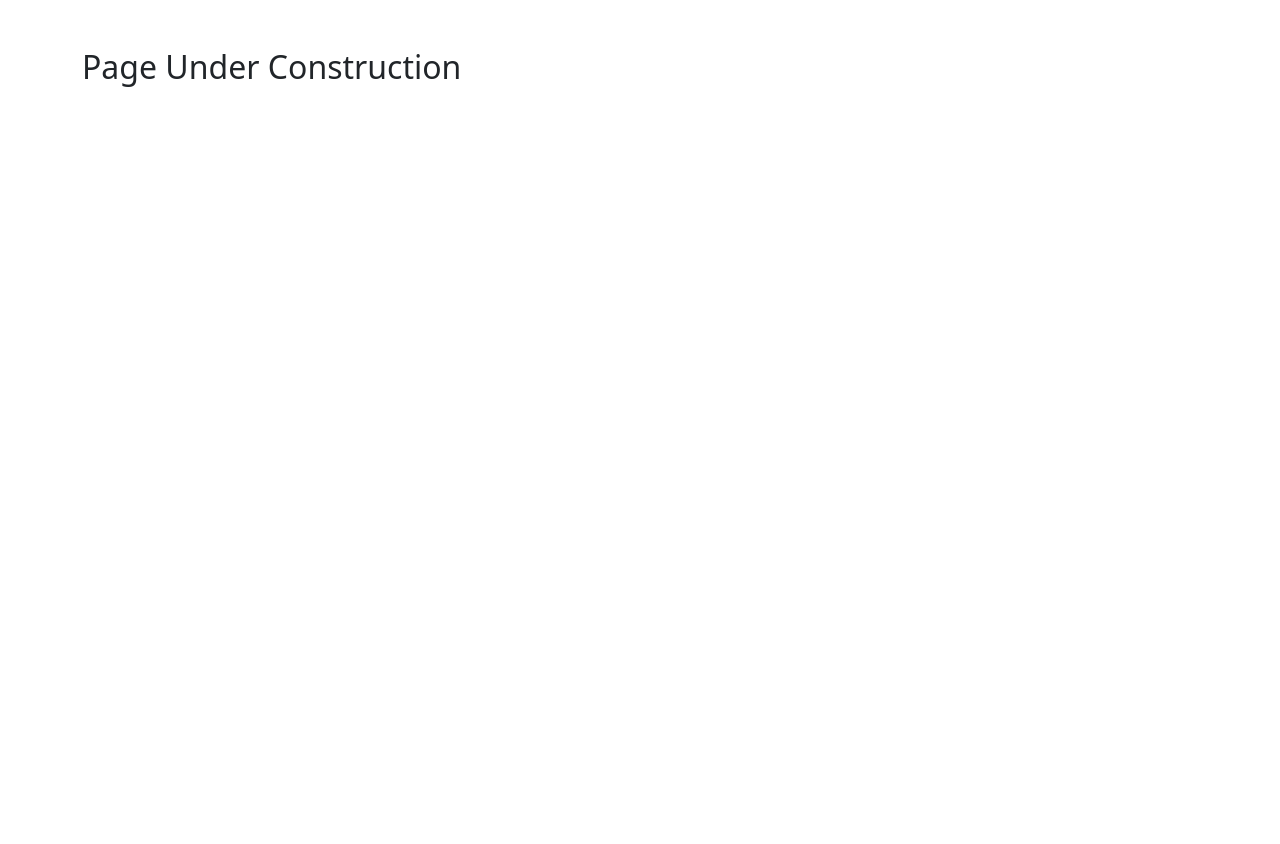
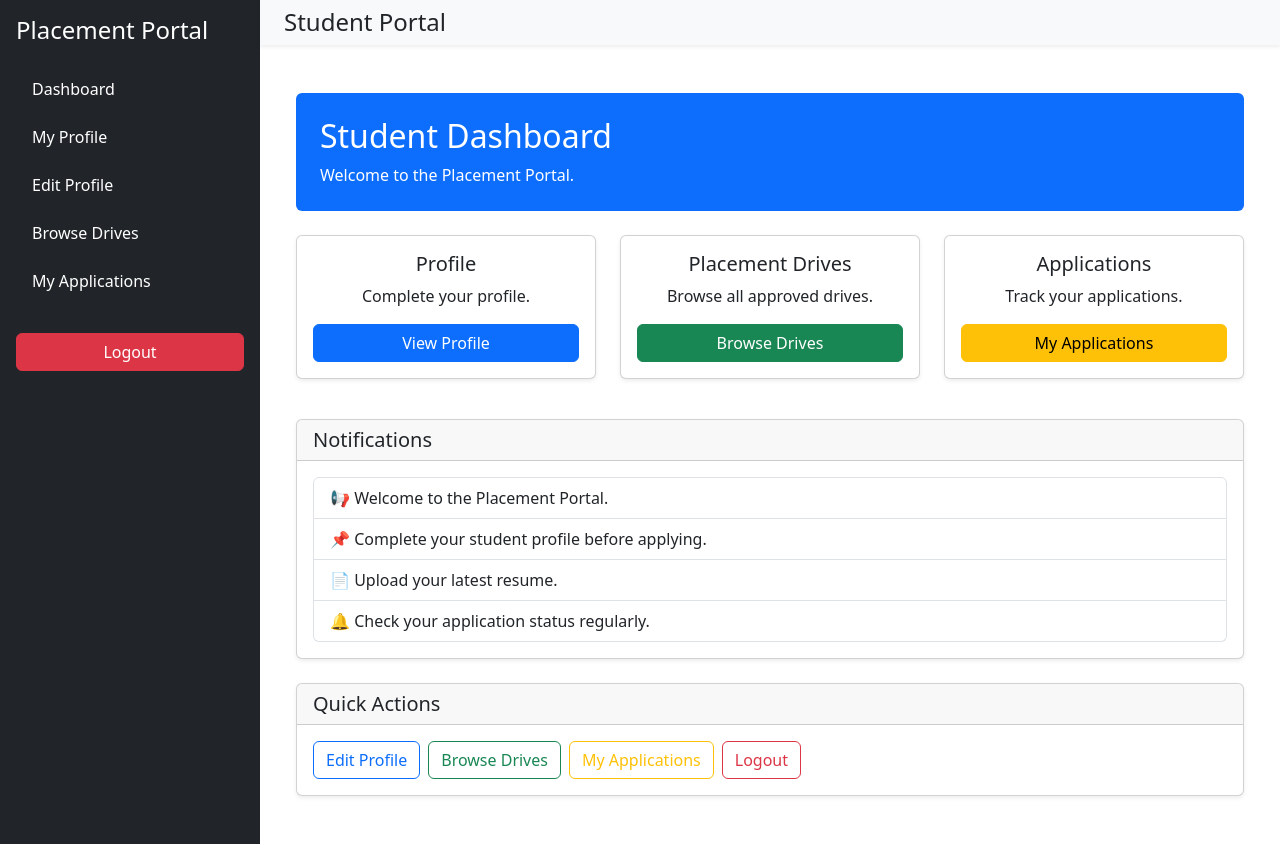
Before and after one commit to nandita-biju/placement-management-portal-v2, a Vue app in the folder frontend/: page /student/dashboard in a window 1280 px wide. Before the commit the page ends 800 px from the top, so only its background shows below. Built offline with nearby package versions, Linux system fonts and the light colour scheme.

Commit message:
Added student layout and dashboard UI

```diff
--- /dev/null
+++ b/frontend/src/layouts/StudentLayout.vue
@@ -0,0 +1,104 @@
+<template>
+  <div class="d-flex">
+
+    <!-- Sidebar -->
+    <div
+      class="bg-dark text-white p-3"
+      style="width:260px; min-height:100vh;"
+    >
+      <h4 class="mb-4">
+        Placement Portal
+      </h4>
+
+      <ul class="nav flex-column">
+
+        <li class="nav-item mb-2">
+          <router-link
+            to="/student/dashboard"
+            class="nav-link text-white"
+          >
+            Dashboard
+          </router-link>
+        </li>
+
+        <li class="nav-item mb-2">
+          <router-link
+            to="/student/profile"
+            class="nav-link text-white"
+          >
+            My Profile
+          </router-link>
+        </li>
+
+        <li class="nav-item mb-2">
+          <router-link
+            to="/student/profile/edit"
+            class="nav-link text-white"
+          >
+            Edit Profile
+          </router-link>
+        </li>
+
+        <li class="nav-item mb-2">
+          <router-link
+            to="/student/drives"
+            class="nav-link text-white"
+          >
+            Browse Drives
+          </router-link>
+        </li>
+
+        <li class="nav-item mb-2">
+          <router-link
+            to="/student/applications"
+            class="nav-link text-white"
+          >
+            My Applications
+          </router-link>
+        </li>
+
+        <li class="nav-item mt-4">
+          <button
+            class="btn btn-danger w-100"
+            @click="logout"
+          >
+            Logout
+          </button>
+        </li>
+
+      </ul>
+
+    </div>
+
+    <!-- Main Content -->
+    <div class="flex-grow-1">
+
+      <nav class="navbar navbar-light bg-light shadow-sm px-4">
+        <h4 class="mb-0">
+          Student Portal
+        </h4>
+      </nav>
+
+      <div class="p-4">
+        <router-view />
+      </div>
+
+    </div>
+
+  </div>
+</template>
+
+<script setup>
+import { useRouter } from "vue-router";
+
+const router = useRouter();
+
+const logout = () => {
+
+    localStorage.removeItem("token");
+    localStorage.removeItem("role");
+
+    router.push("/");
+
+};
+</script>
--- a/frontend/src/views/Student/StudentDashboard.vue
+++ b/frontend/src/views/Student/StudentDashboard.vue
@@ -1,8 +1,139 @@
 <template>
-    <div class="container mt-5">
-        <h2>Page Under Construction</h2>
+  <div class="container py-4">
+
+    <!-- Welcome -->
+    <div class="bg-primary text-white rounded p-4 mb-4">
+      <h2>Student Dashboard</h2>
+      <p class="mb-0">
+        Welcome to the Placement Portal.
+      </p>
     </div>
+
+    <!-- Quick Stats -->
+    <div class="row mb-4">
+
+      <div class="col-md-4 mb-3">
+        <div class="card shadow-sm text-center p-3">
+          <h5>Profile</h5>
+          <p>Complete your profile.</p>
+          <router-link
+            to="/student/profile"
+            class="btn btn-primary"
+          >
+            View Profile
+          </router-link>
+        </div>
+      </div>
+
+      <div class="col-md-4 mb-3">
+        <div class="card shadow-sm text-center p-3">
+          <h5>Placement Drives</h5>
+          <p>Browse all approved drives.</p>
+          <router-link
+            to="/student/drives"
+            class="btn btn-success"
+          >
+            Browse Drives
+          </router-link>
+        </div>
+      </div>
+
+      <div class="col-md-4 mb-3">
+        <div class="card shadow-sm text-center p-3">
+          <h5>Applications</h5>
+          <p>Track your applications.</p>
+          <router-link
+            to="/student/applications"
+            class="btn btn-warning"
+          >
+            My Applications
+          </router-link>
+        </div>
+      </div>
+
+    </div>
+
+    <!-- Notifications -->
+    <div class="card shadow-sm mb-4">
+      <div class="card-header">
+        <h5 class="mb-0">Notifications</h5>
+      </div>
+
+      <div class="card-body">
+
+        <ul class="list-group">
+
+          <li class="list-group-item">
+            📢 Welcome to the Placement Portal.
+          </li>
+
+          <li class="list-group-item">
+            📌 Complete your student profile before applying.
+          </li>
+
+          <li class="list-group-item">
+            📄 Upload your latest resume.
+          </li>
+
+          <li class="list-group-item">
+            🔔 Check your application status regularly.
+          </li>
+
+        </ul>
+
+      </div>
+    </div>
+
+    <!-- Shortcuts -->
+    <div class="card shadow-sm">
+      <div class="card-header">
+        <h5 class="mb-0">Quick Actions</h5>
+      </div>
+
+      <div class="card-body d-flex flex-wrap gap-2">
+
+        <router-link
+          to="/student/edit-profile"
+          class="btn btn-outline-primary"
+        >
+          Edit Profile
+        </router-link>
+
+        <router-link
+          to="/student/drives"
+          class="btn btn-outline-success"
+        >
+          Browse Drives
+        </router-link>
+
+        <router-link
+          to="/student/applications"
+          class="btn btn-outline-warning"
+        >
+          My Applications
+        </router-link>
+
+        <button
+          class="btn btn-outline-danger"
+          @click="logout"
+        >
+          Logout
+        </button>
+
+      </div>
+    </div>
+
+  </div>
 </template>
 
 <script setup>
+import { useRouter } from "vue-router";
+
+const router = useRouter();
+
+const logout = () => {
+    localStorage.removeItem("token");
+    localStorage.removeItem("role");
+    router.push("/");
+};
 </script>
--- /dev/null
+++ b/frontend/src/views/Student/StudentSidebar.vue
@@ -0,0 +1,94 @@
+<template>
+  <div class="sidebar bg-dark text-white">
+
+    <h3 class="text-center py-4">
+      Placement Portal
+    </h3>
+
+    <router-link to="/student/dashboard" class="menu">
+      🏠 Dashboard
+    </router-link>
+
+    <router-link to="/student/profile" class="menu">
+      👤 My Profile
+    </router-link>
+
+    <router-link to="/student/edit-profile" class="menu">
+      ✏ Edit Profile
+    </router-link>
+
+    <router-link to="/student/drives" class="menu">
+      💼 Placement Drives
+    </router-link>
+
+    <router-link to="/student/applications" class="menu">
+      📄 My Applications
+    </router-link>
+
+    <router-link to="/student/notifications" class="menu">
+      🔔 Notifications
+    </router-link>
+
+    <button
+      class="btn btn-danger mx-3 mt-auto mb-4"
+      @click="logout"
+    >
+      Logout
+    </button>
+
+  </div>
+</template>
+
+<script setup>
+
+import { useRouter } from "vue-router";
+
+const router = useRouter();
+
+const logout = () => {
+
+    localStorage.clear();
+
+    router.push("/");
+
+};
+
+</script>
+
+<style scoped>
+
+.sidebar{
+
+    width:250px;
+    height:100vh;
+
+    position:fixed;
+
+    display:flex;
+    flex-direction:column;
+
+}
+
+.menu{
+
+    padding:16px 24px;
+
+    color:white;
+
+    text-decoration:none;
+
+}
+
+.menu:hover{
+
+    background:#495057;
+
+}
+
+.router-link-active{
+
+    background:#0d6efd;
+
+}
+
+</style>
```
Also changed, not shown: frontend/src/router/index.js (+17 -5 lines), frontend/src/views/Student/StudentNavbar.vue (added, +23 -0 lines), frontend/src/components/ApplicationCard.vue (added), frontend/src/components/DriveCard.vue (added), frontend/src/components/NotificationCard.vue (added), frontend/src/components/StatsCard.vue (added), frontend/src/components/StudentNavbar.vue (added), frontend/src/components/StudentSidebar.vue (added), frontend/src/views/Student/Notifications.vue (added).
